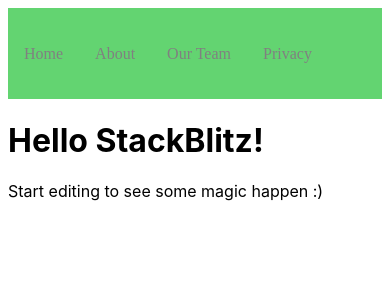
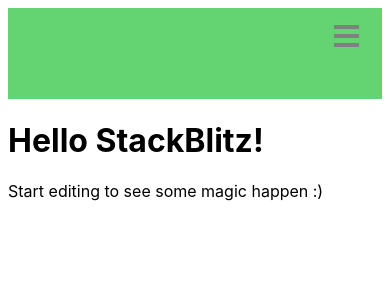
Before and after one commit to NighthawkTheProto/First-React-Webapp, a React (Create React App) app: page / in a window 390 px wide. Shown: the top 300 px of the page. Built offline with nearby package versions, Linux system fonts and the light colour scheme.

Commit message:
2 files modified, Added mobile navbar support

```diff
--- a/src/components/Navbar/NavbarElements.js
+++ b/src/components/Navbar/NavbarElements.js
@@ -1,8 +1,6 @@
 import { FaBars } from 'react-icons/fa';
 import { NavLink as Link } from 'react-router-dom';
 import styled from 'styled-components';
-
-
 
 export const Nav = styled.nav`
 background: #63D471;
@@ -27,19 +25,18 @@
 	color: #000000;
 }
 `;
-//V This adds
+
 export const Bars = styled(FaBars)`
-
 display: none;
 color: #808080;
-@media screen and (max-width: 0px) {
+@media screen and (max-width: 768px) {
 	display: block;
 	position: absolute;
 	top: 0;
 	right: 0;
 	transform: translate(-100%, 75%);
 	font-size: 1.8rem;
-	cursor: grab;
+	cursor: pointer;
 }
 `;
 
@@ -52,7 +49,7 @@
 /* Third Nav */
 /* width: 100vw;
 white-space: nowrap; */
-@media screen and (max-width: 0px) {
+@media screen and (max-width: 768px) {
 	display: none;
 }
 `;
@@ -64,7 +61,7 @@
 /* Third Nav */
 /* justify-content: flex-end;
 width: 100vw; */
-@media screen and (max-width: 0px) {
+@media screen and (max-width: 768px) {
 	display: none;
 }
 `;
--- a/src/components/Navbar/index.js
+++ b/src/components/Navbar/index.js
@@ -10,20 +10,33 @@
 //NavBtn,
 //NavBtnLink,
 } from './NavbarElements';
+var hasFlipped = "False";
 
-//function openNav(){
-//  console.log("open Nav")
+function openNav(){
+	if (hasFlipped == "True") {
+		document.getElementById("nav").style.display = "none";
+		document.getElementById("hamburger").style.rotate = "";
+		document.getElementById("hamburger").style.left = "";
+		document.getElementById("hamburger").style.top = "";
+		hasFlipped = "False";
+	}
+	else if(hasFlipped == "False"){
+		document.getElementById("nav").style.display = "flex";
+		document.getElementById("hamburger").style.rotate = "90deg";
+		document.getElementById("hamburger").style.left = "94.5%";
+		document.getElementById("hamburger").style.top = "14%";
+		hasFlipped = "True";
+	}
 
-//}
+}
 
 
 const Navbar = () => {
 return (
 	<>
 	<Nav>
-	{/*<Bars onClick={openNav} /> use this to call function openNav*/}
-   <Bars />
-		<NavMenu>
+	<Bars id={"hamburger"} onClick={openNav} />
+		<NavMenu id={"nav"}>
     <NavLink to="/home" activeStyle>
       Home
     </NavLink>
@@ -42,6 +55,7 @@
 	</Nav>
 	</>
 );
+
 };
 
 export default Navbar;
```
